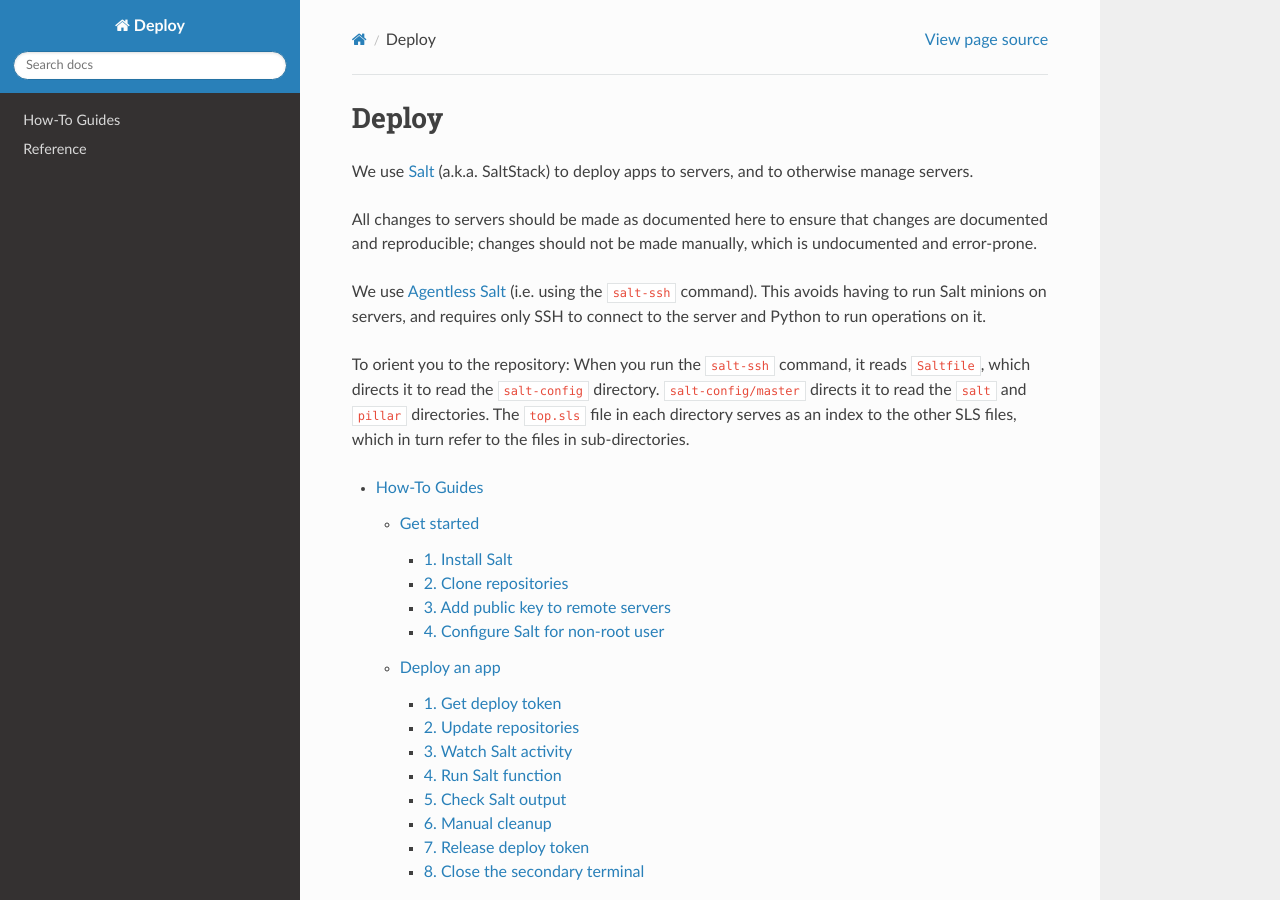
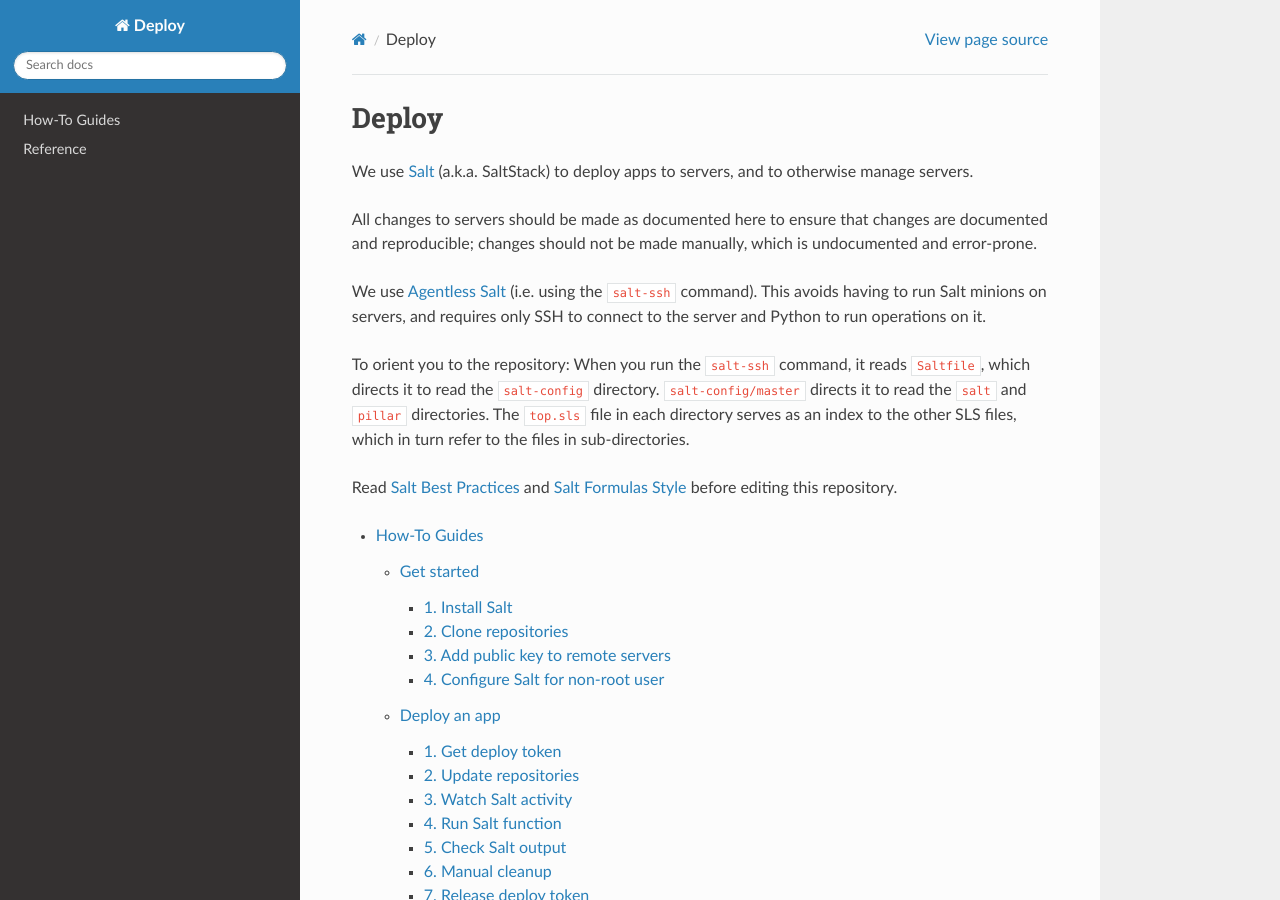
Before and after one commit to open-contracting/deploy, a Sphinx documentation site: the page built from docs/index.rst, in a window 1280 px wide and 900 px high. Built offline with Sphinx 7.4.7 and the Read the Docs theme 2.0.0, drawn with Linux system fonts in a browser that asks for light colours.

Commit message:
Docs: Add links to Salt style guides

```diff
--- a/docs/index.rst
+++ b/docs/index.rst
@@ -9,6 +9,8 @@ We use `Agentless Salt <https://docs.saltstack.com/en/getstarted/ssh/index.html>
 
 To orient you to the repository: When you run the ``salt-ssh`` command, it reads ``Saltfile``, which directs it to read the ``salt-config`` directory. ``salt-config/master`` directs it to read the ``salt`` and ``pillar`` directories. The ``top.sls`` file in each directory serves as an index to the other SLS files, which in turn refer to the files in sub-directories.
 
+Read `Salt Best Practices <https://docs.saltstack.com/en/latest/topics/best_practices.html>`__ and `Salt Formulas Style <https://docs.saltstack.com/en/latest/topics/development/conventions/formulas.html#style>`__ before editing this repository.
+
 .. toctree::
    :maxdepth: 3
 
```
